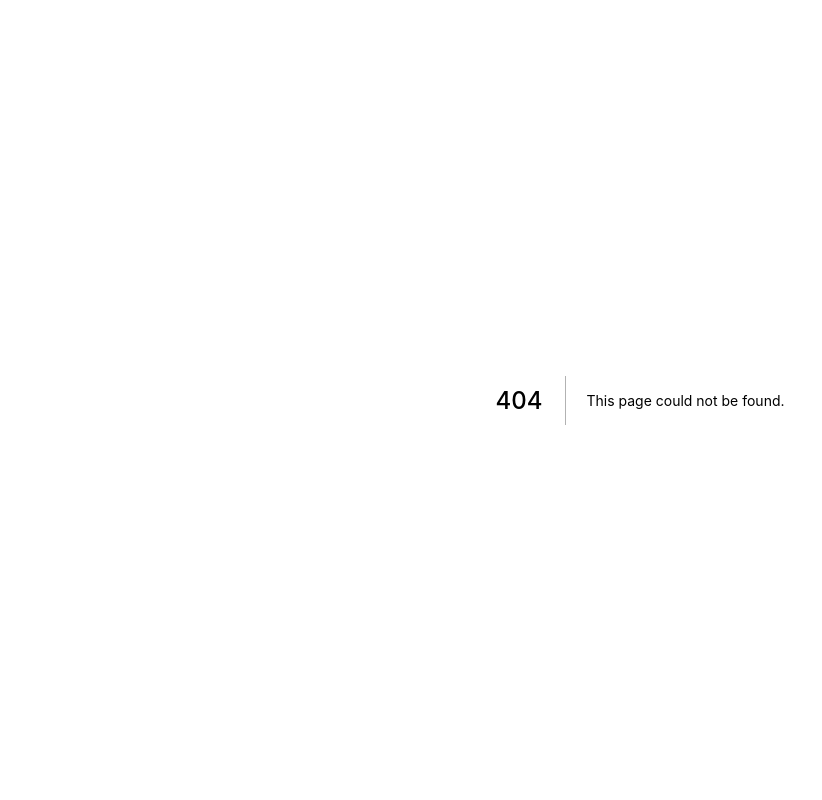
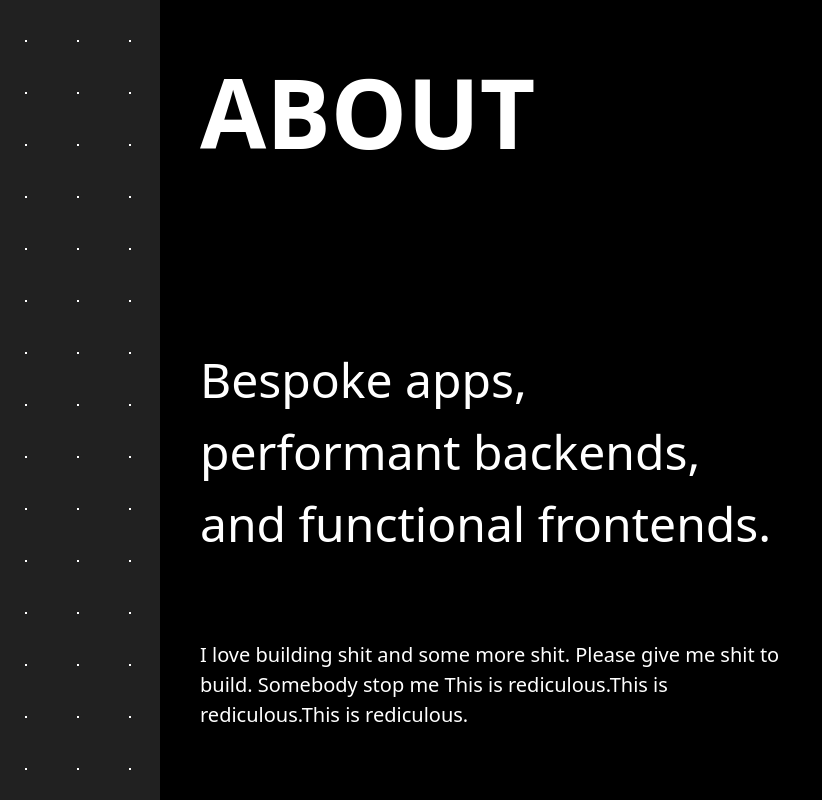
Before and after one commit to ian-starts/iankok.com, a Next.js app: page /about in a window 1280 px wide. Before the commit this address had no page. Shown: the whole page, without its empty margins (0-822 px from the left). Built offline with nearby package versions, Linux system fonts and the light colour scheme.

Commit message:
add about page

```diff
--- a/components/Menu.js
+++ b/components/Menu.js
@@ -1,12 +1,14 @@
 import React, {useState, useEffect} from 'react';
+import Link from "next/link";
 
 export default function (props) {
+
     return(
         <div className="absolute bottom-0 right-0">
             <div className="flex flex-col m-10 p-5" style={{backgroundColor: '#ffffff1c', mixBlendMode: 'difference'}}>
-                <a className="text-white text-xl" href="#">About</a>
-                <a className="text-white text-xl" href="#">Projects</a>
-                <a className="text-white text-xl" href="#">Blog</a>
+                <Link href={"/about"}><a className="text-white hover:line-through font-sans underline text-2xl">about</a></Link>
+                <Link href={"/projects"}><a className="text-white hover:line-through font-sans underline text-2xl">projects</a></Link>
+                <a className="text-white hover:line-through font-sans underline text-2xl" href="https://blog.iankok.com">blog</a>
             </div>
         </div>
     )
--- /dev/null
+++ b/pages/about.js
@@ -0,0 +1,20 @@
+import React, {useState, useEffect} from 'react';
+
+export default (props) => {
+    return (
+        <div className="ml-0 lg:ml-40 xl:ml-40 flex-1 bg-black">
+            <div className="h-screen overflow-auto">
+                <div className="max-w-2xl">
+                    <h1 className="text-white p-10 font-bold text-8xl">ABOUT</h1>
+                    <h2 className="text-white p-10 mt-20 text-5xl">
+                        Bespoke apps, performant backends, and functional frontends.
+                    </h2>
+                    <p className="text-white p-10 text-xl">
+                        I love building shit and some more shit. Please give me shit to build. Somebody stop me
+                        This is rediculous.This is rediculous.This is rediculous.
+                    </p>
+                </div>
+            </div>
+        </div>
+    )
+}
--- a/pages/index.js
+++ b/pages/index.js
@@ -12,7 +12,7 @@ export default function Index() {
 
     return (
         <div>
-            <ModelWithNoSSR text={"Ian Kok\nDeveloper"}/>
+            <ModelWithNoSSR text={"Ian Kok ,\nDeveloper."}/>
             <Menu/>
         </div>
     );
--- /dev/null
+++ b/tailwind.config.js
@@ -0,0 +1,14 @@
+module.exports = {
+    theme: {
+        fontSize: {
+            'base': '1rem',
+            'lg': '1.125rem',
+            'xl': '1.25rem',
+            '2xl': '1.5rem',
+            '5xl': '3rem',
+            '6xl': '4rem',
+            '7xl': '5rem',
+            '8xl': '6rem'
+        }
+    }
+};
```
